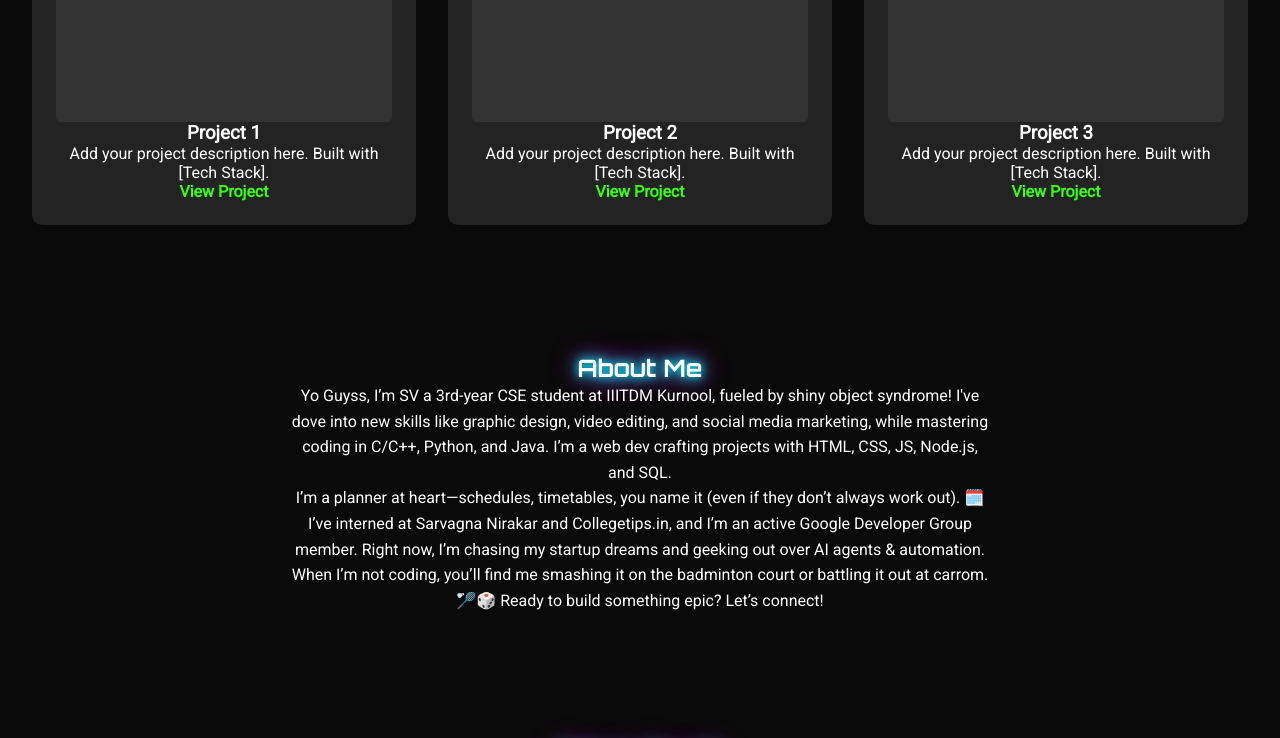
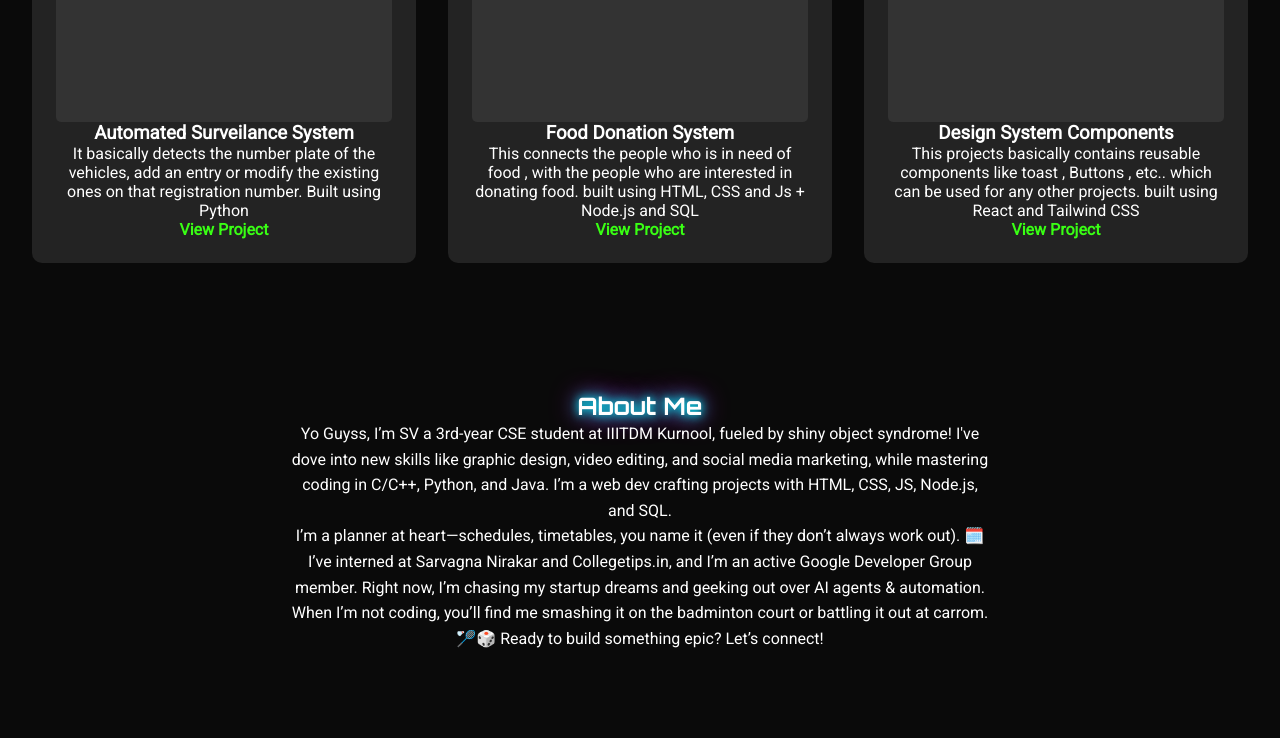
Before and after one commit to Sai-Videsh/Portfolio, a plain HTML site: page index.html in a window 1280 px wide. Shown: the part 1040-1778 px from the top of the page. Drawn offline with Linux system fonts and the light colour scheme.

Commit message:
added links

```diff
--- a/index.html
+++ b/index.html
@@ -43,21 +43,21 @@
         <div class="project-grid">
             <div class="project-card">
                 <div class="project-image placeholder-img"></div>
-                <h3>Project 1</h3>
-                <p>Add your project description here. Built with [Tech Stack].</p>
-                <a href="#" class="project-link">View Project</a>
+                <h3>Automated Surveilance System</h3>
+                <p>It basically detects the number plate of the vehicles, add an entry or modify the existing ones on that registration number. Built using Python</p>
+                <a href="https://github.com/Sai-Videsh/Automated_Security_System" class="project-link">View Project</a>
             </div>
             <div class="project-card">
                 <div class="project-image placeholder-img"></div>
-                <h3>Project 2</h3>
-                <p>Add your project description here. Built with [Tech Stack].</p>
-                <a href="#" class="project-link">View Project</a>
+                <h3>Food Donation System</h3>
+                <p>This connects the people who is in need of food , with the people who are interested in donating food. built using HTML, CSS and Js + Node.js and SQL</p>
+                <a href="https://github.com/Sai-Videsh/Food_Donation" class="project-link">View Project</a>
             </div>
             <div class="project-card">
                 <div class="project-image placeholder-img"></div>
-                <h3>Project 3</h3>
-                <p>Add your project description here. Built with [Tech Stack].</p>
-                <a href="#" class="project-link">View Project</a>
+                <h3>Design System Components</h3>
+                <p>This projects basically contains reusable components like toast , Buttons , etc.. which can be used for any other projects. built using React and Tailwind CSS</p>
+                <a href="https://github.com/Sai-Videsh/Design-System-Components" class="project-link">View Project</a>
             </div>
         </div>
     </section>
@@ -79,8 +79,8 @@
             <a href="https://www.linkedin.com/in/sai-videsh-ssv" class="contact-btn linkedin" style="font-size: 25px;"><i class="fab fa-linkedin"></i></a>
             <a href="https://www.github.com/Sai-Videsh" class="contact-btn github" style="font-size: 25px;"><i class="fab fa-github"></i></a>
             <a href="mailto:saividesh29@gmail.com" class="contact-btn email" style="font-size: 25px;"><i class="fas fa-envelope"></i></a>
-            <a href="#" class="contact-btn whatsapp" style="font-size: 25px;"><i class="fab fa-whatsapp"></i></a>
-            <a href="#" class="contact-btn Instagram" style="font-size: 25px; background-color:chocolate;"><i class="fab fa-instagram"></i></a>
+            <a href="https://wa.me/7396733009" class="contact-btn whatsapp" style="font-size: 25px;"><i class="fab fa-whatsapp"></i></a>
+            <a href="https://www.instagram.com/sai_videsh_ssv/" class="contact-btn Instagram" style="font-size: 25px; background-color:chocolate;"><i class="fab fa-instagram"></i></a>
         </div>
         <a href="Resume_TechProfile.pdf" download class="resume-btn" id="resume-btn">Download My Resume</a>
         <div id="resume-popup" class="popup hidden">
```
